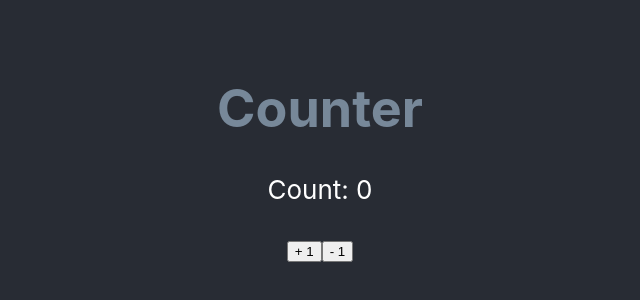
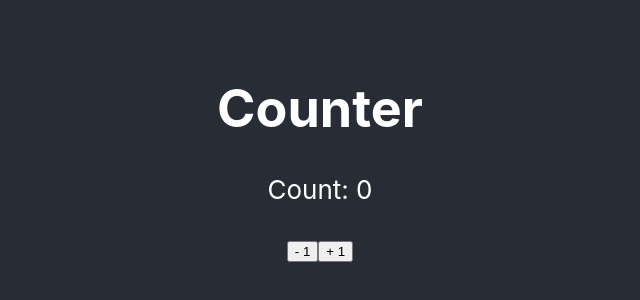
Before and after one commit to Rajayne/CRAHistory, a React (Create React App) app: page / in a window 1280 px wide. Shown: the part 248-548 px from the top of the page, without its empty margins (320-960 px from the left). Built offline with nearby package versions, Linux system fonts and the light colour scheme.

Commit message:
Create hook to increment and decrement counter

```diff
--- a/src/App.js
+++ b/src/App.js
@@ -5,7 +5,7 @@ function App() {
   return (
     <div className="App">
       <div className="App-content">
-        <Counter color="lightslategray" />
+        <Counter />
       </div>
     </div>
   );
--- a/src/Practice/Counter.js
+++ b/src/Practice/Counter.js
@@ -1,26 +1,17 @@
 import React from "react";
+import useCounter from "./useCounter";
 
-class Counter extends React.Component {
-  state = { count: 0 };
+const Counter = ({ color }) => {
+  const [count, inc, dec] = useCounter(0);
 
-  increment = () => {
-    this.setState({ count: this.state.count + 1 });
-  };
-
-  decrement = () => {
-    this.setState({ count: this.state.count - 1 });
-  };
-
-  render() {
-    return (
-      <div>
-        <h1 style={{ color: this.props.color }}>Counter</h1>
-        <p>Count: {this.state.count}</p>
-        <button onClick={this.increment}>+ 1</button>
-        <button onClick={this.decrement}>- 1</button>
-      </div>
-    );
-  }
-}
+  return (
+    <div>
+      <h1 style={{ color: color }}>Counter</h1>
+      <p>Count: {count}</p>
+      <button onClick={dec}>- 1</button>
+      <button onClick={inc}>+ 1</button>
+    </div>
+  );
+};
 
 export default Counter;
--- /dev/null
+++ b/src/Practice/useCounter.js
@@ -0,0 +1,10 @@
+import { useState } from "react";
+
+const useCounter = () => {
+  const [count, setCount] = useState(0);
+  const increment = () => setCount((count) => count + 1);
+  const decrement = () => setCount((count) => count - 1);
+  return [count, increment, decrement];
+};
+
+export default useCounter;
```
Also changed, not shown: 1 other file (tests, documents, lock files or other folders).
